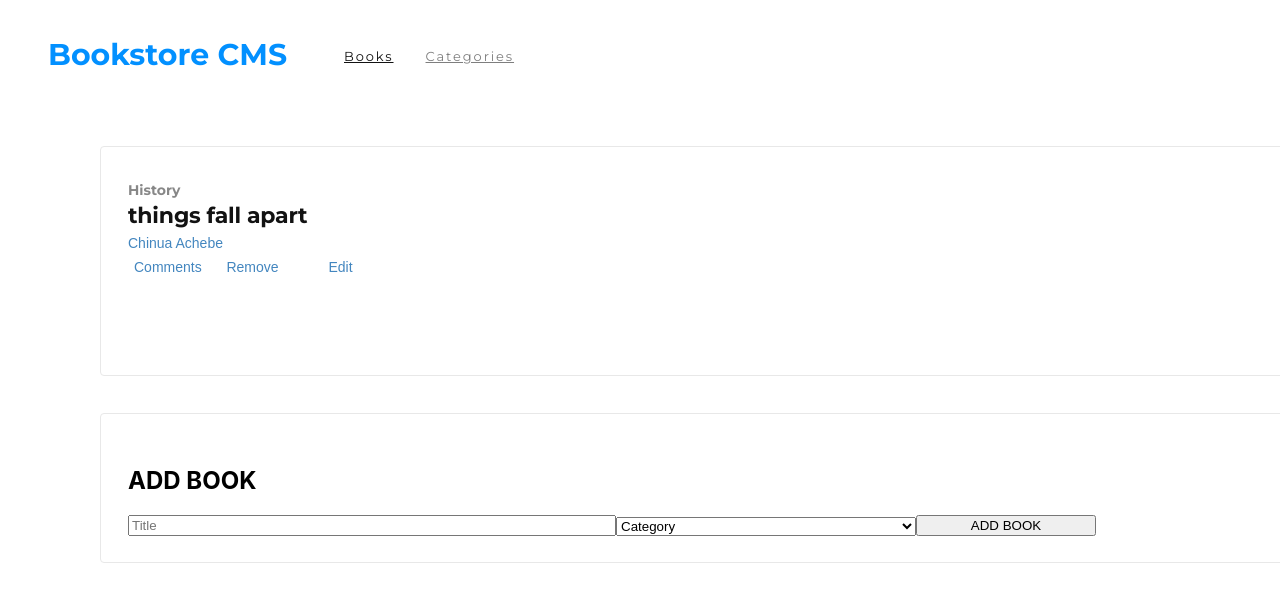
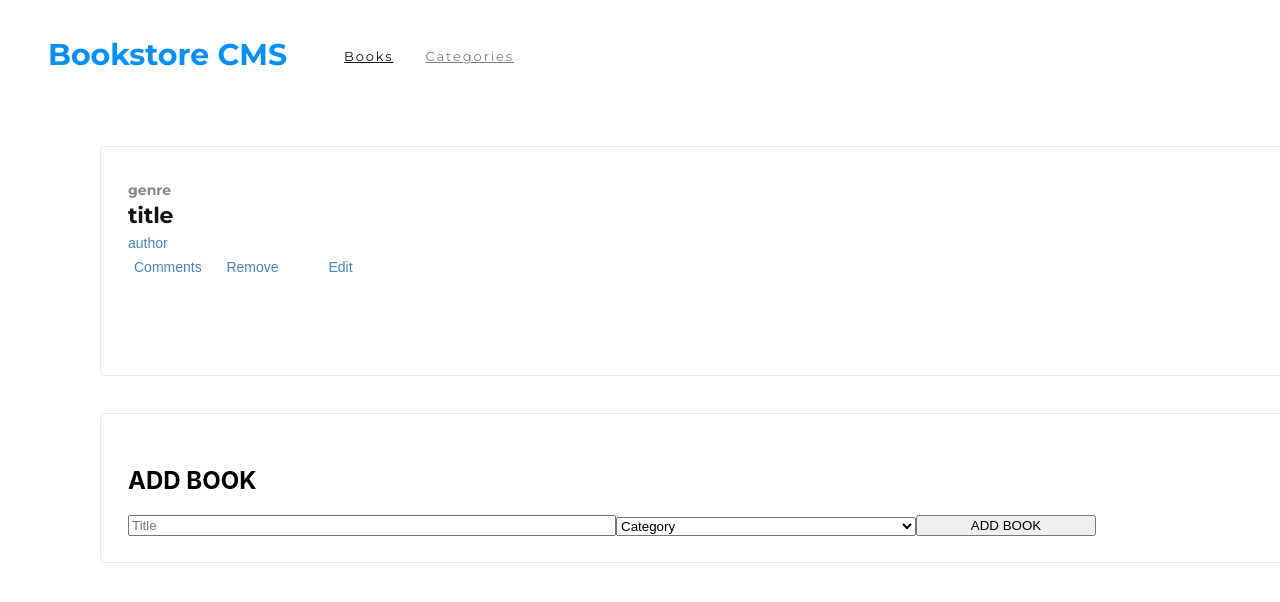
Before and after one commit to HanningtoneM/Book-store, a React (Create React App) app: page / in a window 1280 px wide. Shown: the top 602 px of the page. Built offline with nearby package versions, Linux system fonts and the light colour scheme.

Commit message:
Changed title, author and genre

```diff
--- a/src/components/BookList.js
+++ b/src/components/BookList.js
@@ -1,11 +1,10 @@
 import Book from './Book';
 
 const BookList = () => {
-  const books = [
-    {
-      id: 1, title: 'things fall apart', author: 'Chinua Achebe', genre: 'History',
-    },
-  ];
+  const books = [{
+    id: 1, title: 'title', author: 'author', genre: 'genre',
+  }];
+
   return books.map((book) => (
     <Book genre={book.genre} title={book.title} author={book.author} key={book.id} />
   ));
```
